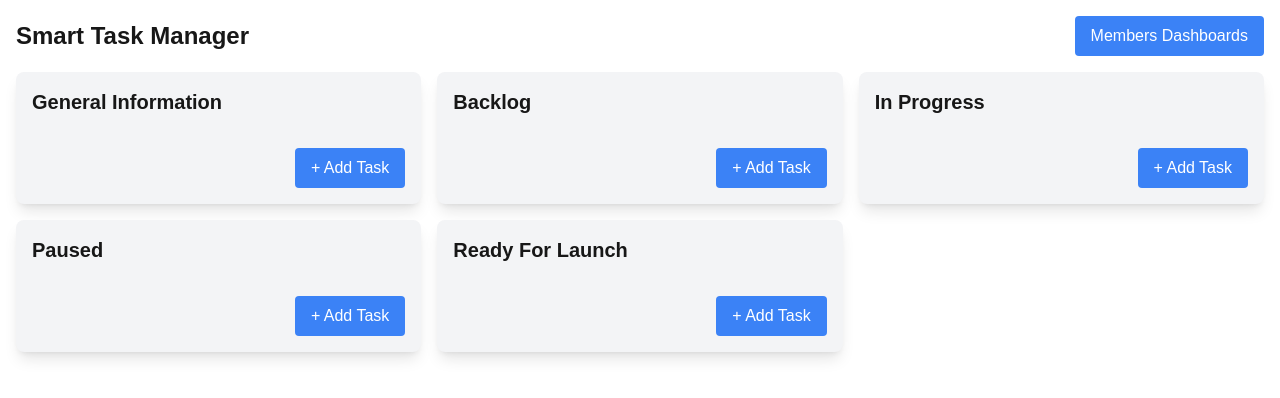
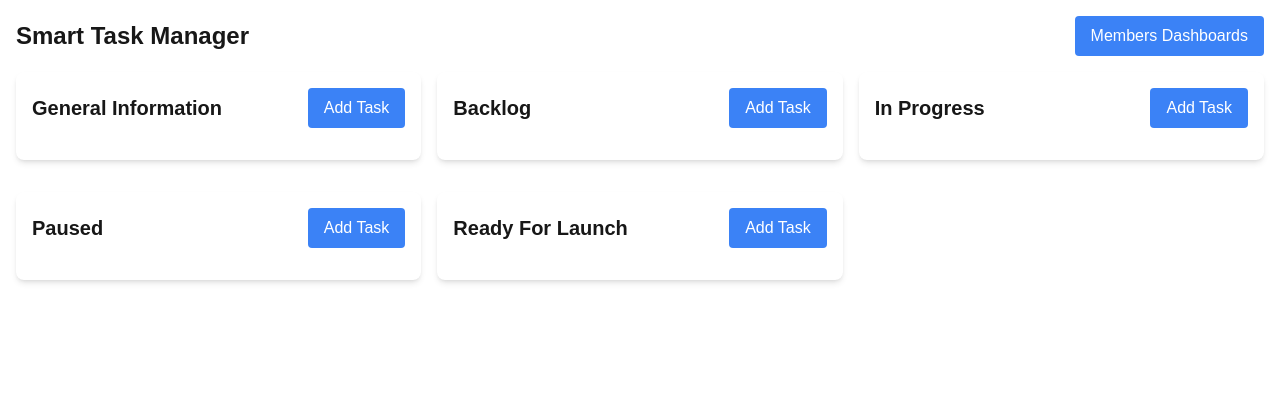
Before and after one commit to Abhi-Ptdr/Smart-Task-Manager, a Next.js app in the folder smart-task-manager/: page / in a window 1280 px wide. Shown: the top 398 px of the page. Built offline with nearby package versions, Linux system fonts and the light colour scheme.

Commit message:
Made Category cards batter

```diff
--- a/smart-task-manager/src/app/components/CategoryCard.js
+++ b/smart-task-manager/src/app/components/CategoryCard.js
@@ -1,17 +1,28 @@
-import React from "react";
-import TaskList from "./TaskList"; // Import TaskList
+"use client";
+
+import React, { useState } from "react";
+import TaskList from "./TaskList";
 
 const CategoryCard = ({ title, category, tasks, onAddTask, onEditTask }) => {
+  const [isExpanded, setIsExpanded] = useState(false);
+
+  const handleAddTask = () => {
+    setIsExpanded(true);
+    onAddTask();
+  };
+
   return (
-    <div className="bg-gray-100 p-4 rounded-lg shadow-lg flex flex-col">
-      <h2 className="text-xl font-bold mb-4">{title}</h2>
-      <TaskList category={category} /> {/* Use TaskList for filtered tasks */}
-      <button
-        onClick={onAddTask}
-        className="mt-4 px-4 py-2 bg-blue-500 text-white rounded self-end"
-      >
-        + Add Task
-      </button>
+    <div className={`category-card p-4 bg-white rounded-lg shadow-md mb-4 flex flex-col ${isExpanded ? 'expanded' : ''}`}>
+      <div className="flex justify-between items-center mb-4">
+        <h2 className="text-xl font-bold">{title}</h2>
+        <button
+          onClick={handleAddTask}
+          className="px-4 py-2 bg-blue-500 text-white rounded"
+        >
+          Add Task
+        </button>
+      </div>
+      <TaskList category={category} tasks={tasks} onEditTask={onEditTask} />
     </div>
   );
 };
--- a/smart-task-manager/src/app/components/TaskList.js
+++ b/smart-task-manager/src/app/components/TaskList.js
@@ -2,13 +2,9 @@
 
 import React from "react";
 import { Droppable, Draggable } from "@hello-pangea/dnd";
-import { useTaskStore } from "../store/taskStore";
 import TaskItem from "./TaskItem";
 
-const TaskList = ({ category }) => {
-  const { tasks } = useTaskStore();
-
-  // Ensure we filter tasks correctly per category
+const TaskList = ({ category, tasks, onEditTask }) => {
   const filteredTasks = tasks.filter((task) => task.category === category);
 
   return (
@@ -23,7 +19,7 @@ const TaskList = ({ category }) => {
                   {...provided.draggableProps}
                   {...provided.dragHandleProps}
                 >
-                  <TaskItem task={task} provided={provided} />
+                  <TaskItem task={task} provided={provided} onEditTask={onEditTask} />
                 </div>
               )}
             </Draggable>
--- a/smart-task-manager/src/app/globals.css
+++ b/smart-task-manager/src/app/globals.css
@@ -21,3 +21,15 @@ body {
 }
 
 @import "react-calendar-timeline/dist/style.css";
+
+.category-card {
+  transition: all 0.3s ease;
+}
+
+.category-card.expanded {
+  flex: 1 1 auto;
+}
+
+.category-card:not(.expanded) {
+  flex: 1 1 30%;
+}
```
